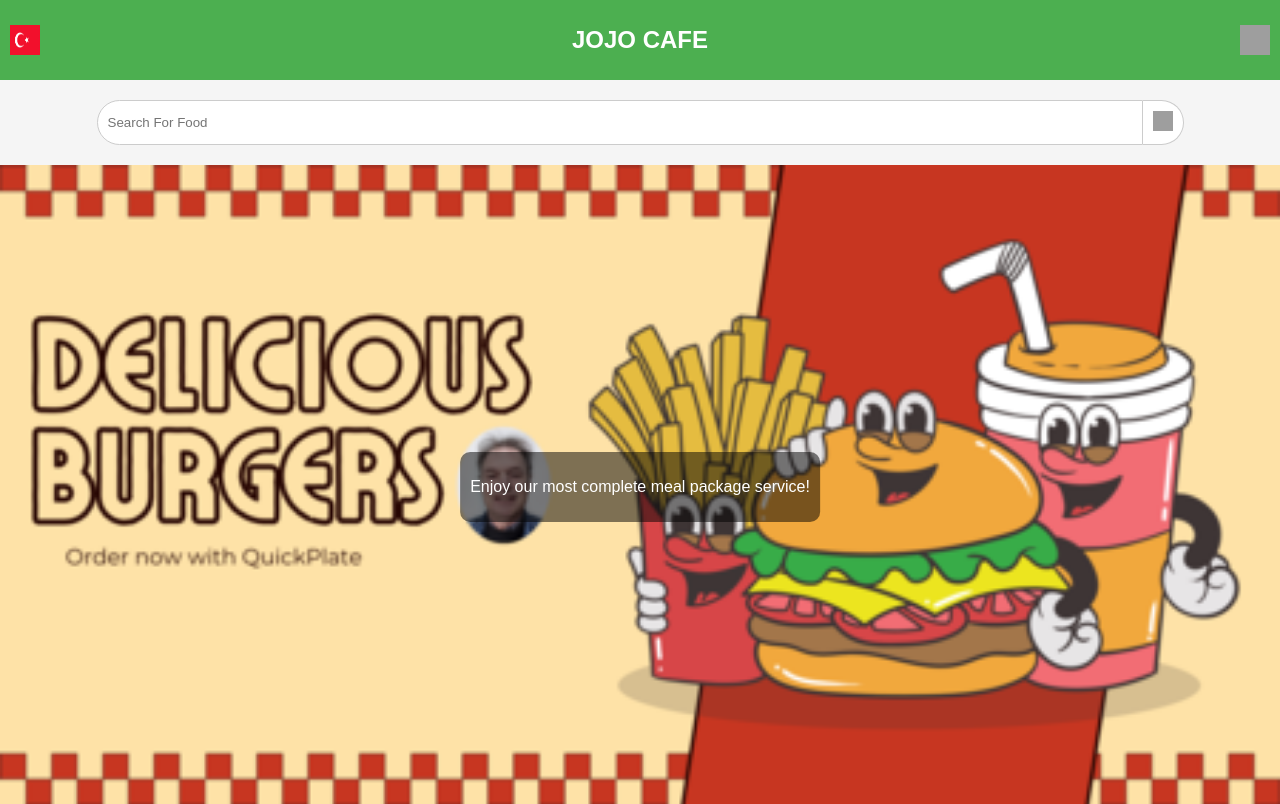
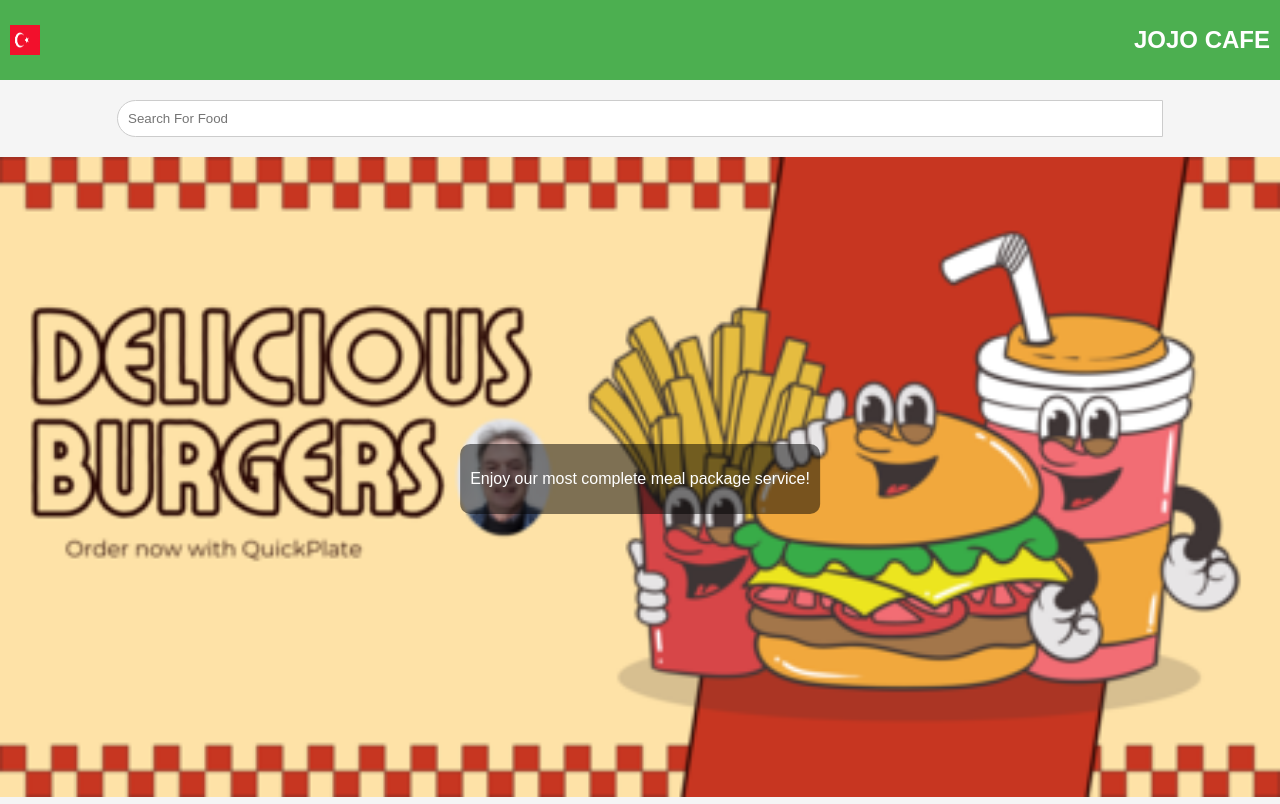
Before and after one commit to ardakaraosmanoglu/quick-plate, a Django app: page /menu/menu/ in a window 1280 px wide. Shown: the top 804 px of the page. Run offline with Django 5.2, Linux system fonts and the light colour scheme; data comes from the database, SQL or seed files in the repository; both versions use the stored data as it was after the commit; grey boxes are pictures that could not be loaded.

Commit message:
refactor: Remove unnecessary image and search button from menu header

```diff
--- a/templates/menu.html
+++ b/templates/menu.html
@@ -12,14 +12,12 @@
         <div class="header-content">
             <img src="{% static 'images/turkish-flag.png' %}" alt="Flag" class="flag">
             <h1>JOJO CAFE</h1>
-            <img src="{% static 'images/notification-icon.png' %}" alt="Notification Icon" class="notification">
         </div>
     </header>
     <main>
         <!-- Search Form -->
         <form method="get" action="{% url 'menu' %}" class="search-form">
             <input type="text" name="q" placeholder="Search For Food" value="{{ query }}">
-            <button type="submit"><img src="{% static 'images/search-icon.png' %}" alt="Search"></button>
         </form>
 
         <!-- Banner Section -->
```
Also changed, not shown: requirements.txt (added, +62 -0 lines), db.sqlite3, media/menu_images/5.png (deleted), media/menu_images/9.png (deleted), media/menu_images/WhatsApp_Görsel_2024-04-30_saat_00.01.47_a95e0536.jpg (deleted), media/menu_images/image_-_318484.jpeg (deleted), media/menu_images/image_-_318484_DXgAVAw.jpeg (deleted), media/menu_images/image_-_417380.jpeg (deleted), media/menu_images/image_-_417380_p469cJr.jpeg (deleted), 8 other files.
